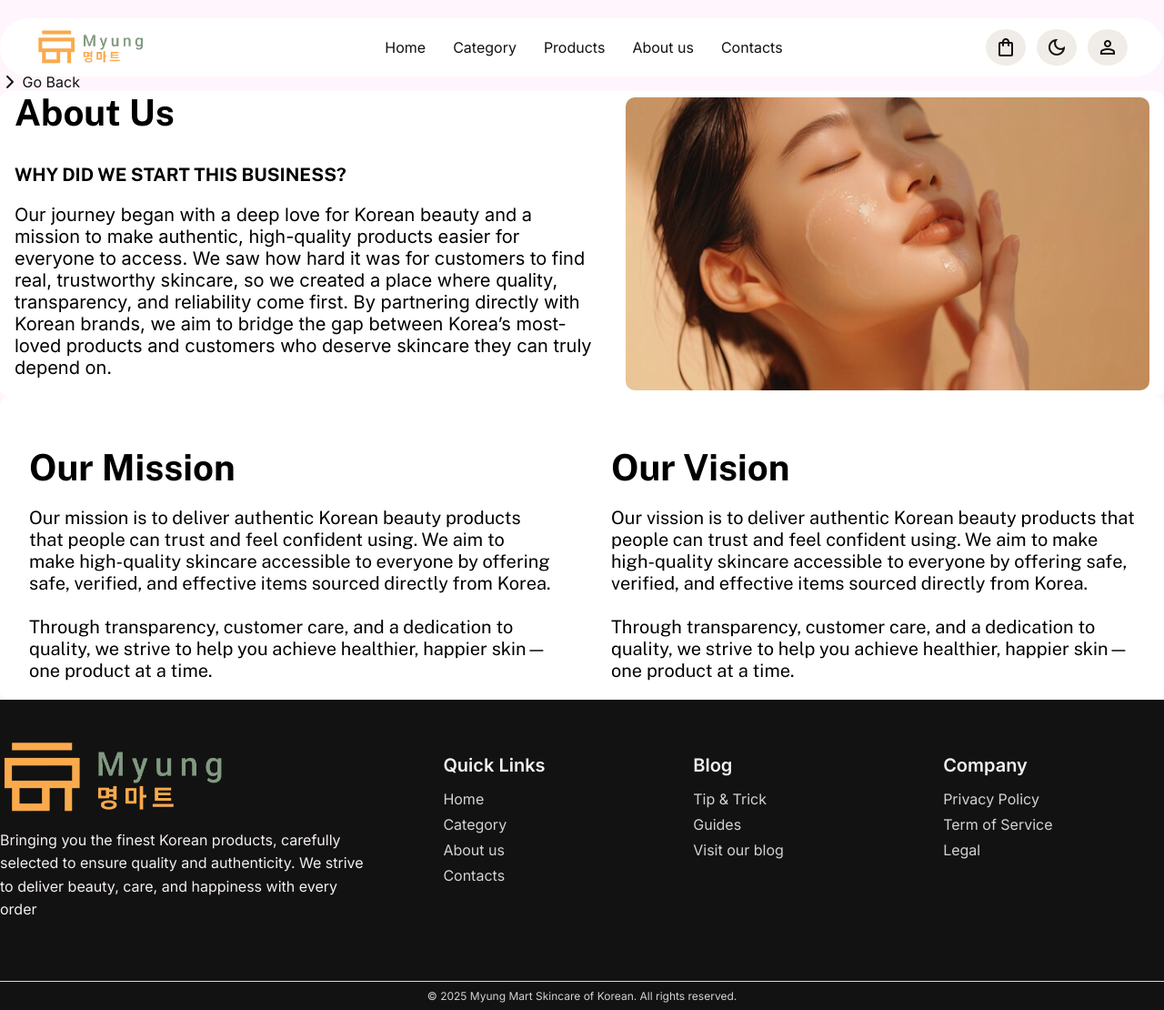
After one commit to bunyim-kong/myung-mart-wp-content-v1, a WordPress theme: template themes/my-ecommerce-theme/page-about-us.php in a window 1280 px wide. The commit adds this page. Shown: the whole page at 91% size. Run offline with PHP 8.4 and a stand-in for WordPress, Linux system fonts and the light colour scheme; the site name, menu and one post (Sample post) are stand-ins, and other content is empty; some libraries are stand-ins or nearby versions.

```diff
--- /dev/null
+++ b/themes/my-ecommerce-theme/css/about-us.css
@@ -0,0 +1,49 @@
+.about-us-section2{
+    width: 100%;
+    background-color: var(--nav-bg-color);
+    border-radius: 10px;
+    display: flex;
+    justify-content: space-around;
+    align-items: center;
+}
+.about-us-content{
+    width: 50%;
+}
+.about-us-content h2{
+    font-size: var(--font-size-head);
+    margin-bottom: 20px;
+    margin-top: 0;
+    font-family: var( --font-secondary);
+}
+.about-us-content h5{
+    font-size: var( --font-size-large);
+    margin-bottom: 10px;
+    font-family: var( --font-secondary);
+}
+.about-us-content p{
+    font-size: var( --font-size-large);
+}
+.about-us-pic{
+    width: 45%;
+    height: auto;
+    border-radius: 10px;
+    overflow: hidden;
+
+}
+.about-us-pic img{
+    width: 100%;
+    height: 100%;
+}
+.about-us-content2{
+    width: 45%;
+    margin-top: 20px;
+}
+.about-us-content2 h2{
+    font-size: var( --font-size-head);
+    margin-bottom: 20px;
+    font-family: var(--font-secondary);
+}
+.about-us-content2 p{
+    font-size: var( --font-size-large);
+    font-family: var(--font-secondary);
+}
--- /dev/null
+++ b/themes/my-ecommerce-theme/page-about-us.php
@@ -0,0 +1,57 @@
+<link rel="stylesheet" href="<?php echo get_template_directory_uri(); ?>/css/main.css">
+<link rel="stylesheet" href="<?php echo get_template_directory_uri(); ?>/css/listing.css">
+<link rel="stylesheet" href="<?php echo get_template_directory_uri(); ?>/css/about-us.css">
+<link rel="stylesheet" href="<?php echo get_template_directory_uri(); ?>/style.css">
+<?php get_header(); ?>
+<section class="about-us-section container">
+
+<section class="container back-section">
+    <div class="back-btn">
+        <a href="<?php echo home_url(); ?>"><i class="fas fa-chevron-right"></i> Go Back</a>
+    </div>
+</section>
+
+
+<section class="about-us-section2 container">
+    <div class="about-us-content">
+            <h2>
+                About Us
+            </h2>
+            <h5>
+                WHY DID WE START THIS BUSINESS?
+            </h5>
+            <p>
+                Our journey began with a deep love for Korean beauty and a mission to make authentic, high-quality products easier for everyone to access. We saw how hard it was for customers to find real, trustworthy skincare, so we created a place where quality, transparency, and reliability come first. By partnering directly with Korean brands, we aim to bridge the gap between Korea’s most-loved products and customers who deserve skincare they can truly depend on.
+            </p>
+        </div>
+        <div class="about-us-pic">
+            <img src="<?php echo get_template_directory_uri() . '/asset/images/about -image.jpg'; ?>" alt="" />
+        </div>
+</section>
+ <section class="about-us-section2 container">
+        <div class="about-us-content2">
+            <h2>
+                Our Mission
+            </h2>
+            <p>
+                Our mission is to deliver authentic Korean beauty products that people can trust and feel confident using. We aim to make high-quality skincare accessible to everyone by offering safe, verified, and effective items sourced directly from Korea.
+                <br>
+                <br>
+                Through transparency, customer care, and a dedication to quality, we strive to help you achieve healthier, happier skin—one product at a time.
+            </p>
+        </div>
+        <div class="about-us-content2">
+            <h2>
+                Our Vision
+            </h2>
+            <p>
+                Our vission is to deliver authentic Korean beauty products that people can trust and feel confident using. We aim to make high-quality skincare accessible to everyone by offering safe, verified, and effective items sourced directly from Korea.
+                <br>
+                <br>
+                Through transparency, customer care, and a dedication to quality, we strive to help you achieve healthier, happier skin—one product at a time.            </p>
+
+        </div>
+
+    </section>
+
+<?php get_footer(); ?>
```
Also changed, not shown: themes/my-ecommerce-theme/asset/images/about -image.jpg (added), themes/my-ecommerce-theme/style.css (line endings or trailing spaces).
